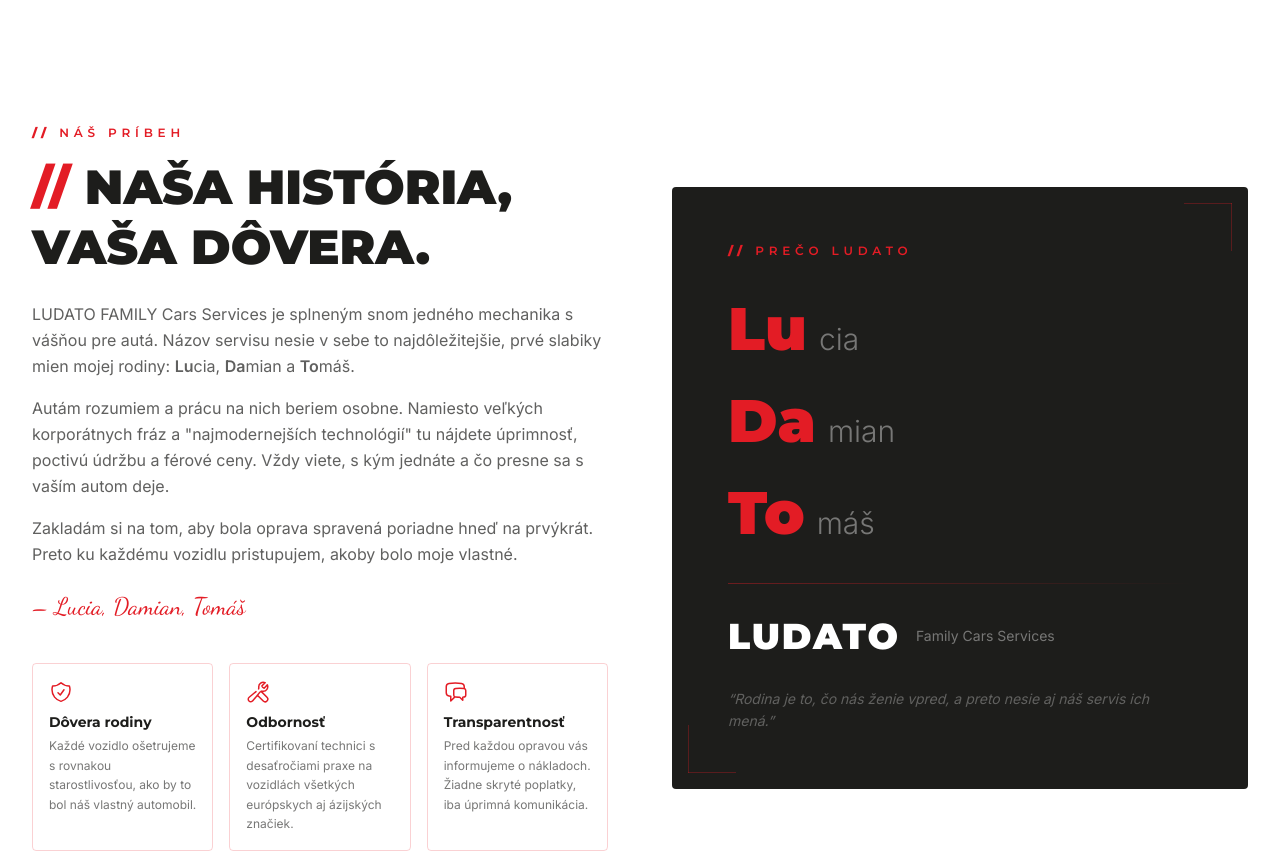
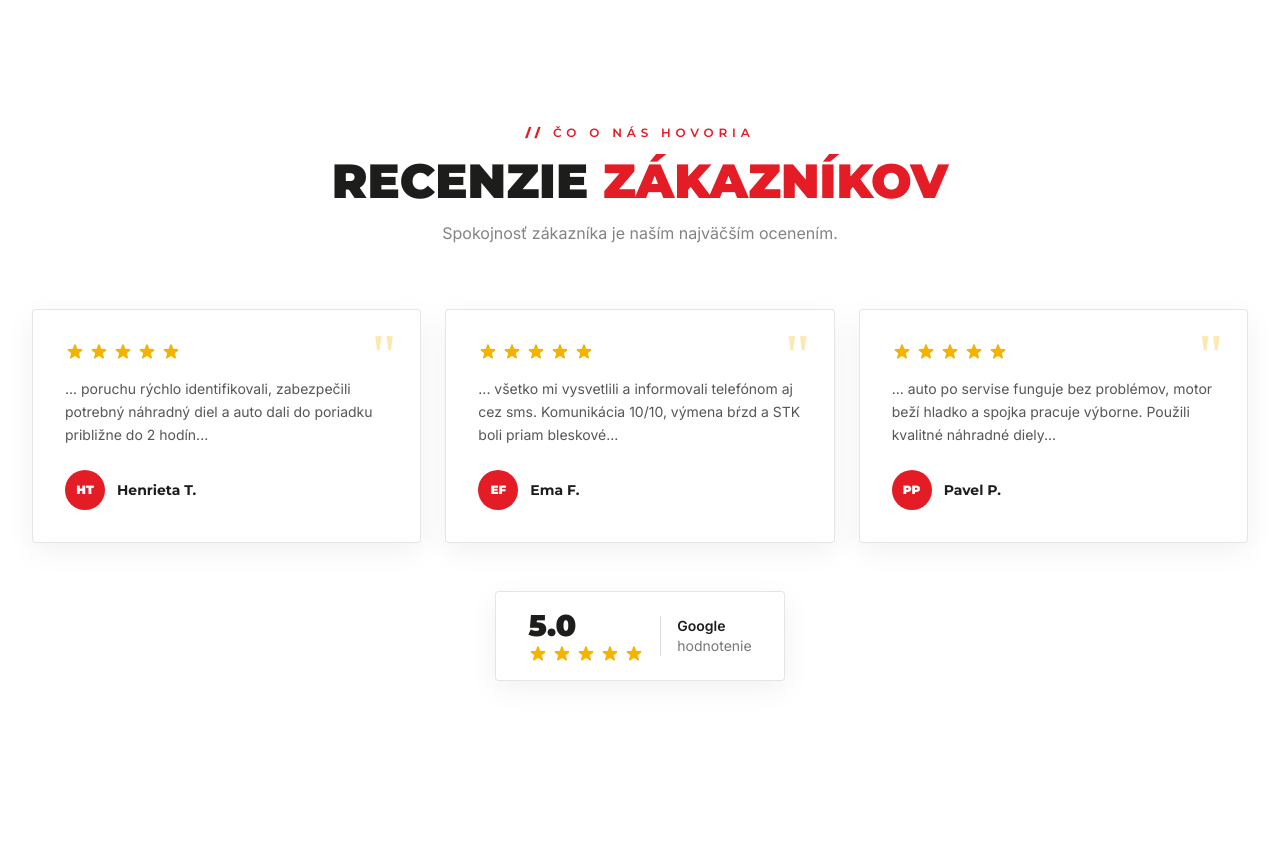
Before and after one commit to studioforma/ludato, a Next.js app: page / in a window 1280 px wide. Shown: the part 2340-3193 px from the top of the page. Built offline with nearby package versions, Linux system fonts and the light colour scheme.

Commit message:
Presuň recenzie pod služby a prerob ich na bielu sekciu so zlatými hviezdami
Co-Authored-By: Claude Opus 5.5 <noreply@anthropic.com>

```diff
--- a/src/app/page.tsx
+++ b/src/app/page.tsx
@@ -22,6 +22,7 @@ export default function Home() {
         secondaryHref="/nacenenie"
         secondaryLabel="Objednať sa"
       />
+      <ReviewsSection />
       <AboutSection />
       <ComfortSection />
       <MoreServicesSection />
@@ -32,7 +33,6 @@ export default function Home() {
         secondaryLabel="Pozrieť cenník"
         variant="red"
       />
-      <ReviewsSection />
       <ContactSection />
       <StudioFormaAd />
       <Footer />
--- a/src/components/ReviewsSection.tsx
+++ b/src/components/ReviewsSection.tsx
@@ -28,7 +28,7 @@ function StarRating({ count }: { count: number }) {
     return (
         <div className="flex gap-1">
             {Array.from({ length: count }).map((_, i) => (
-                <svg key={i} className="w-4 h-4 text-[#E31C25] fill-current" viewBox="0 0 20 20">
+                <svg key={i} className="w-5 h-5 text-[#F5B301] fill-current" viewBox="0 0 20 20">
                     <path d="M9.049 2.927c.3-.921 1.603-.921 1.902 0l1.07 3.292a1 1 0 00.95.69h3.462c.969 0 1.371 1.24.588 1.81l-2.8 2.034a1 1 0 00-.364 1.118l1.07 3.292c.3.921-.755 1.688-1.54 1.118l-2.8-2.034a1 1 0 00-1.175 0l-2.8 2.034c-.784.57-1.838-.197-1.539-1.118l1.07-3.292a1 1 0 00-.364-1.118L2.98 8.72c-.783-.57-.38-1.81.588-1.81h3.461a1 1 0 00.951-.69l1.07-3.292z" />
                 </svg>
             ))}
@@ -41,7 +41,7 @@ export default function ReviewsSection() {
     const isInView = useInView(ref, { once: true, margin: '-100px' });
 
     return (
-        <section id="recenzie" className="bg-[#1D1D1B] py-24 lg:py-32">
+        <section id="recenzie" className="bg-white py-24 lg:py-32">
             <div className="max-w-7xl mx-auto px-4 sm:px-6 lg:px-8">
                 {/* Header */}
                 <motion.div
@@ -58,13 +58,13 @@ export default function ReviewsSection() {
                         <span className="font-black">//</span> Čo o nás hovoria
                     </p>
                     <h2
-                        className="text-4xl md:text-5xl font-black text-white mb-4"
+                        className="text-4xl md:text-5xl font-black text-[#1D1D1B] mb-4"
                         style={{ fontFamily: 'var(--font-montserrat)' }}
                     >
                         RECENZIE <span className="text-[#E31C25]">ZÁKAZNÍKOV</span>
                     </h2>
                     <p
-                        className="text-white/40 max-w-lg mx-auto"
+                        className="text-[#1D1D1B]/55 max-w-lg mx-auto"
                         style={{ fontFamily: 'var(--font-inter)' }}
                     >
                         Spokojnosť zákazníka je naším najväčším ocenením.
@@ -80,12 +80,12 @@ export default function ReviewsSection() {
                             whileInView={{ opacity: 1, y: 0 }}
                             viewport={{ once: true }}
                             transition={{ duration: 0.6, delay: i * 0.15 }}
-                            whileHover={{ y: -4, borderColor: 'rgba(227,28,37,0.5)' }}
-                            className="relative bg-white/5 border border-white/10 rounded-sm p-8 transition-colors duration-300 group"
+                            whileHover={{ y: -4, borderColor: 'rgba(245,179,1,0.7)' }}
+                            className="relative bg-white border border-black/10 rounded-sm p-8 shadow-[0_8px_30px_rgba(0,0,0,0.06)] transition-colors duration-300 group"
                         >
                             {/* Quote mark */}
                             <div
-                                className="absolute top-4 right-6 text-6xl text-[#E31C25]/20 font-serif leading-none select-none"
+                                className="absolute top-4 right-6 text-6xl text-[#F5B301]/30 font-serif leading-none select-none"
                             >
                                 "
                             </div>
@@ -95,7 +95,7 @@ export default function ReviewsSection() {
 
                             {/* Text */}
                             <p
-                                className="text-white/70 text-sm leading-relaxed mt-4 mb-6"
+                                className="text-[#1D1D1B]/75 text-sm leading-relaxed mt-4 mb-6"
                                 style={{ fontFamily: 'var(--font-inter)' }}
                             >
                                 {review.text}
@@ -113,7 +113,7 @@ export default function ReviewsSection() {
                                 </div>
                                 <div>
                                     <div
-                                        className="text-white text-sm font-bold"
+                                        className="text-[#1D1D1B] text-sm font-bold"
                                         style={{ fontFamily: 'var(--font-montserrat)' }}
                                     >
                                         {review.name}
@@ -122,7 +122,7 @@ export default function ReviewsSection() {
                             </div>
 
                             {/* Bottom accent */}
-                            <div className="absolute bottom-0 left-0 right-0 h-px bg-gradient-to-r from-transparent via-[#E31C25] to-transparent opacity-0 group-hover:opacity-100 transition-opacity duration-300" />
+                            <div className="absolute bottom-0 left-0 right-0 h-px bg-gradient-to-r from-transparent via-[#F5B301] to-transparent opacity-0 group-hover:opacity-100 transition-opacity duration-300" />
                         </motion.div>
                     ))}
                 </div>
@@ -139,23 +139,23 @@ export default function ReviewsSection() {
                         href="https://maps.app.goo.gl/YQtaNBnBdTFTYLZn8"
                         target="_blank"
                         rel="noopener noreferrer"
-                        className="inline-flex items-center gap-4 border border-white/10 rounded-sm px-8 py-4 bg-white/5 hover:border-[#E31C25]/50 transition-colors duration-300"
+                        className="inline-flex items-center gap-4 border border-black/10 rounded-sm px-8 py-4 bg-white shadow-[0_8px_30px_rgba(0,0,0,0.06)] hover:border-[#F5B301] transition-colors duration-300"
                     >
                         <div>
                             <div
-                                className="text-3xl font-black text-white"
+                                className="text-3xl font-black text-[#1D1D1B]"
                                 style={{ fontFamily: 'var(--font-montserrat)' }}
                             >
                                 5.0
                             </div>
                             <StarRating count={5} />
                         </div>
-                        <div className="w-px h-10 bg-white/20" />
+                        <div className="w-px h-10 bg-black/15" />
                         <div
-                            className="text-white/60 text-sm"
+                            className="text-[#1D1D1B]/60 text-sm"
                             style={{ fontFamily: 'var(--font-inter)' }}
                         >
-                            <span className="block font-semibold text-white">Google</span>
+                            <span className="block font-semibold text-[#1D1D1B]">Google</span>
                             hodnotenie
                         </div>
                     </a>
```
